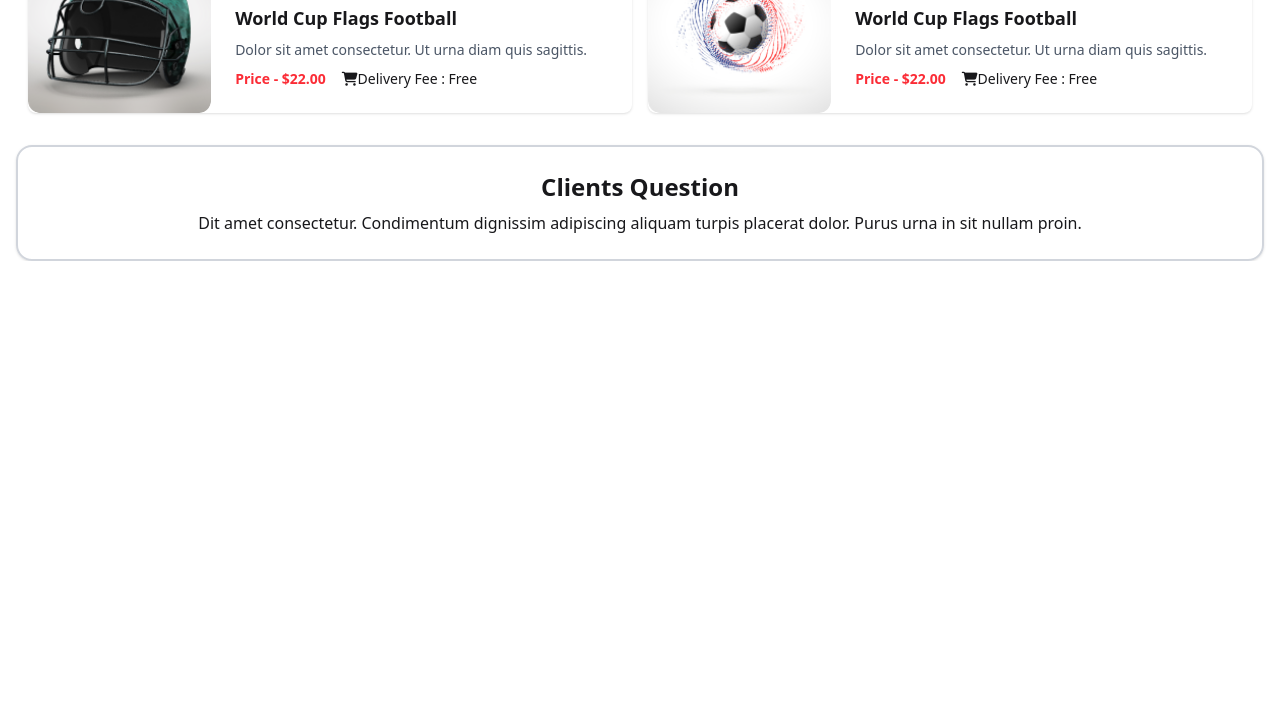
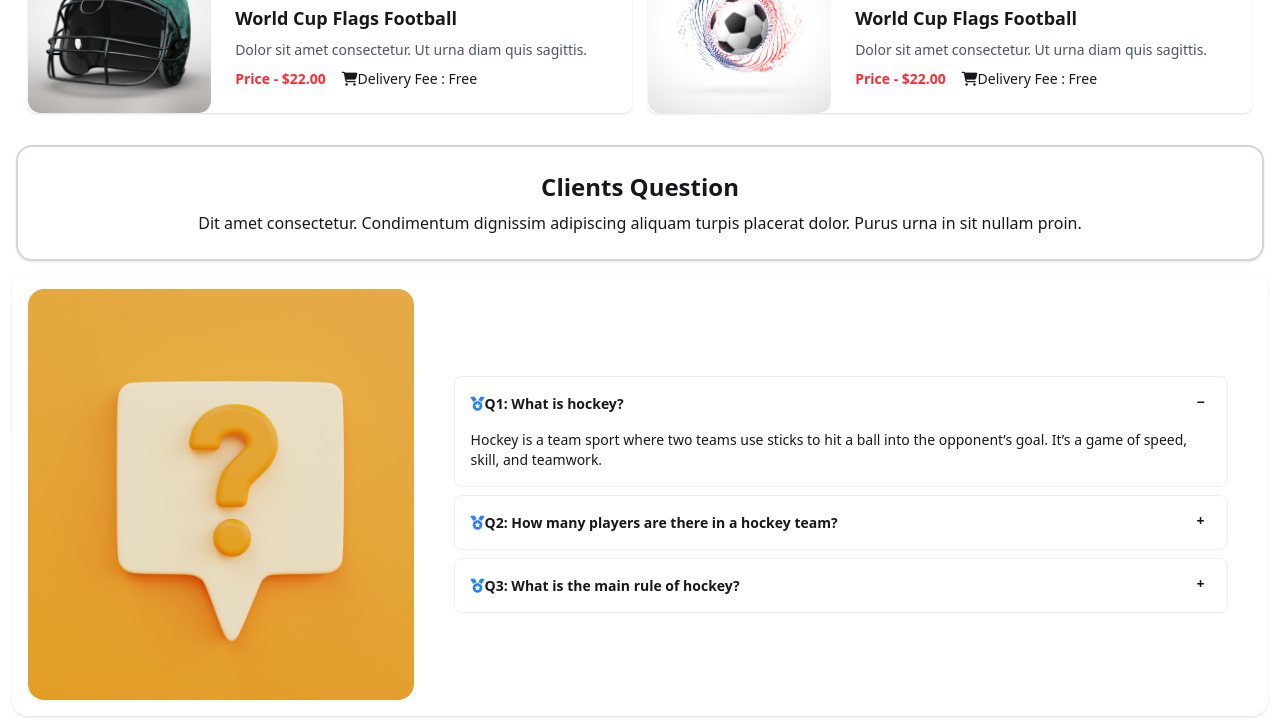
Before and after one commit to fahmidaoyshi/Hockey, a plain HTML site: page index.html in a window 1280 px wide. Shown: the part 2569-3297 px from the top of the page. Before the commit the page ends 2830 px from the top, so only its background shows below. Drawn offline with nearby package versions, Linux system fonts and the light colour scheme.

Commit message:
Accordion Done

```diff
--- a/index.html
+++ b/index.html
@@ -338,12 +338,41 @@
         </div>
       </div>
     </section>
-    <!-- Hockey Club -->
+    <!-- Question -->
     <section>
       <div class="mt-4 mx-4 rounded-2xl p-4 text-center border-solid border-2 border-gray-300 shadow-sm">
         <h1 class="text-2xl font-bold m-2">Clients Question</h1>
         <p class="text-base m-2">Dit amet consectetur. Condimentum dignissim adipiscing aliquam turpis placerat dolor. Purus urna in sit nullam proin.</p>
       </div>
     </section>
+    <!-- Accordion -->
+     <section>
+      <div>
+        <div class="card card-side bg-base-100 shadow-sm flex flex-col md:flex-row rounded-2xl p-4 m-3 gap-4">
+  <figure class="rounded-2xl">
+    <img
+      src="./Img/Accordion.png"
+      alt="Movie" />
+  </figure>
+  <div class="card-body justify-center">
+    <div class="collapse collapse-plus bg-base-100 border border-base-300">
+  <input type="radio" name="my-accordion-3" checked="checked" />
+  <div class="collapse-title font-semibold"><i class="fa-solid fa-medal text-blue-500"></i>Q1: What is hockey?</div>
+  <div class="collapse-content text-sm">Hockey is a team sport where two teams use sticks to hit a ball into the opponent’s goal. It’s a game of speed, skill, and teamwork.</div>
+</div>
+<div class="collapse collapse-plus bg-base-100 border border-base-300">
+  <input type="radio" name="my-accordion-3" />
+  <div class="collapse-title font-semibold"><i class="fa-solid fa-medal text-blue-500"></i></i>Q2: How many players are there in a hockey team?</div>
+  <div class="collapse-content text-sm">A hockey team has 11 players in total — 10 field players and 1 goalkeeper.</div>
+</div>
+<div class="collapse collapse-plus bg-base-100 border border-base-300">
+  <input type="radio" name="my-accordion-3" />
+  <div class="collapse-title font-semibold"><i class="fa-solid fa-medal text-blue-500"></i></i>Q3: What is the main rule of hockey?</div>
+  <div class="collapse-content text-sm">Players can only use one side of the stick to control the ball, and the main objective is to score goals in the opponent’s net.</div>
+</div>
+  </div>
+</div>
+      </div>
+     </section>
   </body>
 </html>
```
Also changed, not shown: Img/Accordion.png (added).
